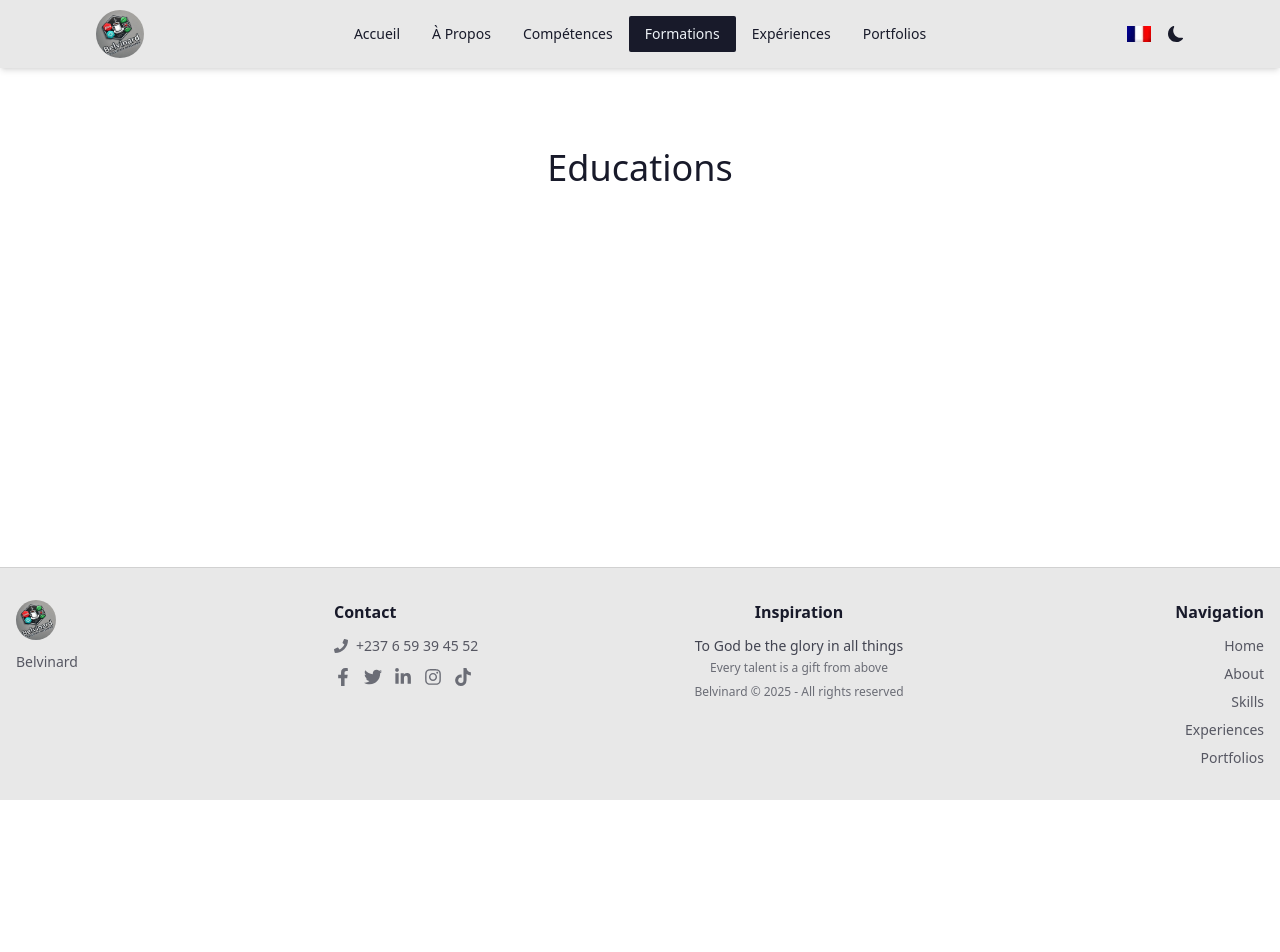
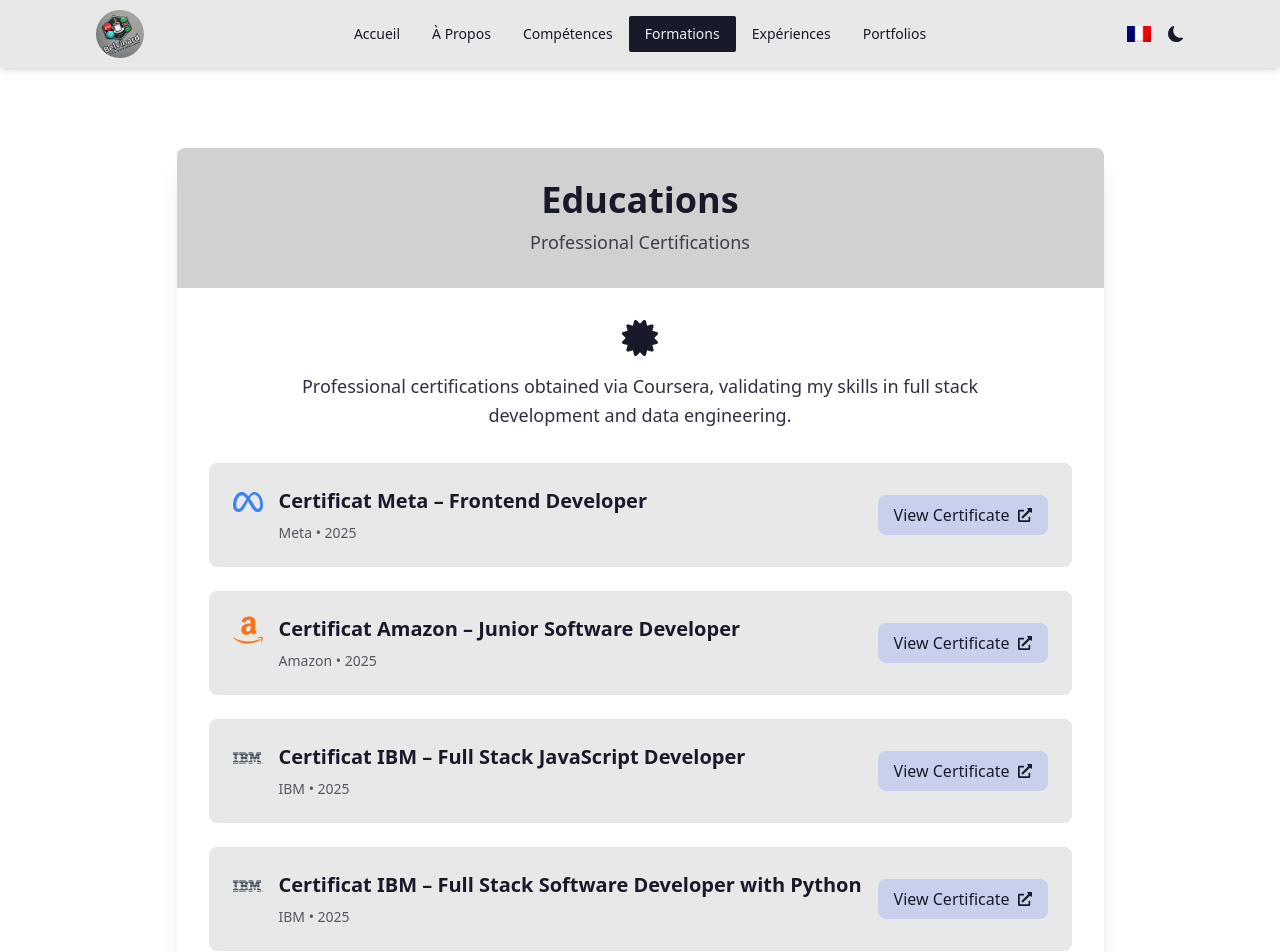
Before and after one commit to belvip/resumewebsite, a React (Vite) app: page /educations in a window 1280 px wide. Shown: the top 952 px of the page. Before the commit the page ends 800 px from the top, so only its background shows below. Built offline with nearby package versions, Linux system fonts and the light colour scheme.

Commit message:
education page added

```diff
--- a/src/components/Footer.jsx
+++ b/src/components/Footer.jsx
@@ -31,7 +31,7 @@
                         <div className="space-y-3">
                             <div className="flex justify-center md:justify-start items-center gap-2">
                                 <FaPhone className="text-base-content/60" size={14} />
-                                <a href="tel:+1234567890" className="text-base-content/70 hover:text-primary text-sm transition-colors">
+                                <a href="+237659394552" className="text-base-content/70 hover:text-primary text-sm transition-colors">
                                     +237 6 59 39 45 52
                                 </a>
                             </div>
--- a/src/i18n.js
+++ b/src/i18n.js
@@ -56,6 +56,10 @@
             phone: 'Phone',
             mainLanguage: 'Main Language',
             secondLanguage: 'Second Language',
+            educationsSubtitle: 'Professional Certifications',
+            educationsIntro: 'Professional certifications obtained via Coursera, validating my skills in full stack development and data engineering.',
+            viewCertificate: 'View Certificate',
+            certificationsNote: 'All certifications are verifiable via the provided links',
         },
     },
     fr: {
@@ -103,6 +107,10 @@
             phone: 'Téléphone',
             mainLanguage: 'Langue principale',
             secondLanguage: 'Langue secondaire',
+            educationsSubtitle: 'Certifications Professionnelles',
+            educationsIntro: 'Certifications professionnelles obtenues via Coursera, validant mes compétences en développement full stack et ingénierie des données.',
+            viewCertificate: 'Voir le certificat',
+            certificationsNote: 'Toutes les certifications sont vérifiables via les liens fournis',
         },
     },
     },
--- a/src/pages/Educations.jsx
+++ b/src/pages/Educations.jsx
@@ -1,9 +1,116 @@
-import React from 'react'
+import React from 'react';
+import { useTranslation } from 'react-i18next';
+import { FaCertificate, FaExternalLinkAlt } from 'react-icons/fa';
+import { SiIbm, SiMeta, SiAmazon } from 'react-icons/si';
 
 const Educations = () => {
+    const { t } = useTranslation();
+
+    const certifications = [
+        {
+            title: 'Frontend Developer',
+            provider: 'Meta',
+            year: '2025',
+            certificateUrl: 'https://www.coursera.org/account/accomplishments/specialization/certificate/E46LCYSB14UQ',
+            icon: SiMeta,
+            iconColor: 'text-blue-500'
+        },
+        {
+            title: 'Junior Software Developer',
+            provider: 'Amazon',
+            year: '2025',
+            certificateUrl: 'https://www.coursera.org/account/accomplishments/specialization/certificate/6CFX68J0EEDE',
+            icon: SiAmazon,
+            iconColor: 'text-orange-500'
+        },
+        {
+            title: 'Full Stack JavaScript Developer',
+            provider: 'IBM',
+            year: '2025',
+            certificateUrl: 'https://coursera.org/verify/your-certificate-id-1',
+            icon: SiIbm,
+            iconColor: 'text-slate-800'
+        },
+        {
+            title: 'Full Stack Software Developer with Python',
+            provider: 'IBM',
+            year: '2025',
+            certificateUrl: 'https://coursera.org/verify/your-certificate-id-2',
+            icon: SiIbm,
+            iconColor: 'text-slate-800'
+        },
+        {
+            title: 'Data Warehouse Engineer',
+            provider: 'IBM',
+            year: '2025',
+            certificateUrl: 'https://coursera.org/verify/your-certificate-id-3',
+            icon: SiIbm,
+            iconColor: 'text-slate-800'
+        }
+    ];
+
     return (
-        <div className='text-4xl'>Educations</div>
-    )
-}
+        <div className="max-w-6xl mx-auto px-4">
+            <div className="bg-base-100 shadow-xl rounded-lg overflow-hidden">
+                {/* Header */}
+                <div className="bg-base-300 text-base-content p-8 text-center">
+                    <h1 className="text-4xl font-bold mb-2">{t('educations')}</h1>
+                    <p className="text-lg opacity-80">{t('educationsSubtitle')}</p>
+                </div>
 
-export default Educations
+                <div className="p-8">
+                    {/* Introduction */}
+                    <div className="mb-8 text-center">
+                        <FaCertificate className="mx-auto text-base-content text-4xl mb-4" />
+                        <p className="text-lg text-base-content/90 leading-relaxed max-w-3xl mx-auto">
+                            {t('educationsIntro')}
+                        </p>
+                    </div>
+
+                    {/* Certifications Grid */}
+                    <div className="grid gap-6">
+                        {certifications.map((cert, index) => (
+                            <div key={index} className="bg-base-200 p-6 rounded-lg hover:shadow-lg transition-shadow">
+                                <div className="flex flex-col md:flex-row md:items-center md:justify-between gap-4">
+                                    <div className="flex items-start gap-4">
+                                        <div className="flex-shrink-0">
+                                            <cert.icon className={`${cert.iconColor} text-3xl`} />
+                                        </div>
+                                        <div>
+                                            <h3 className="text-xl font-semibold text-base-content mb-2">
+                                                Certificat {cert.provider} – {cert.title}
+                                            </h3>
+                                            <p className="text-base-content/70 text-sm">
+                                                {cert.provider} • {cert.year}
+                                            </p>
+                                        </div>
+                                    </div>
+                                    <div className="flex-shrink-0">
+                                        <a
+                                            href={cert.certificateUrl}
+                                            target="_blank"
+                                            rel="noopener noreferrer"
+                                            className="inline-flex items-center gap-2 bg-primary/20 text-base-content px-4 py-2 rounded-lg hover:bg-primary/30 transition-colors"
+                                        >
+                                            <span>{t('viewCertificate')}</span>
+                                            <FaExternalLinkAlt size={14} />
+                                        </a>
+                                    </div>
+                                </div>
+                            </div>
+                        ))}
+                    </div>
+
+                    {/* Footer Note */}
+                    <div className="mt-8 text-center">
+                        <p className="text-base-content/60 text-sm">
+                            {t('certificationsNote')}
+                        </p>
+                    </div>
+                </div>
+            </div>
+        </div>
+    );
+};
+
+export default Educations;
```
